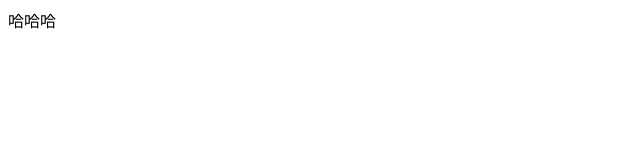
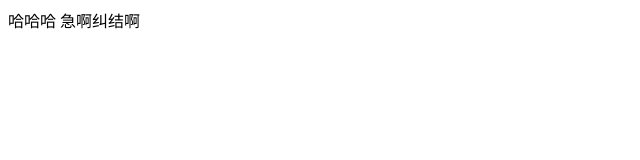
Before and after one commit to q970203/mytaobao, a plain HTML site: page index.html in a window 1280 px wide. Shown: the whole page, without its empty margins (0-640 px from the left). Drawn offline with Linux system fonts and the light colour scheme.

Commit message:
这是新建的index.html

```diff
--- a/index.html
+++ b/index.html
@@ -8,5 +8,6 @@
 </head>
 <body>
     哈哈哈
+急啊纠结啊
 </body>
 </html>
```
